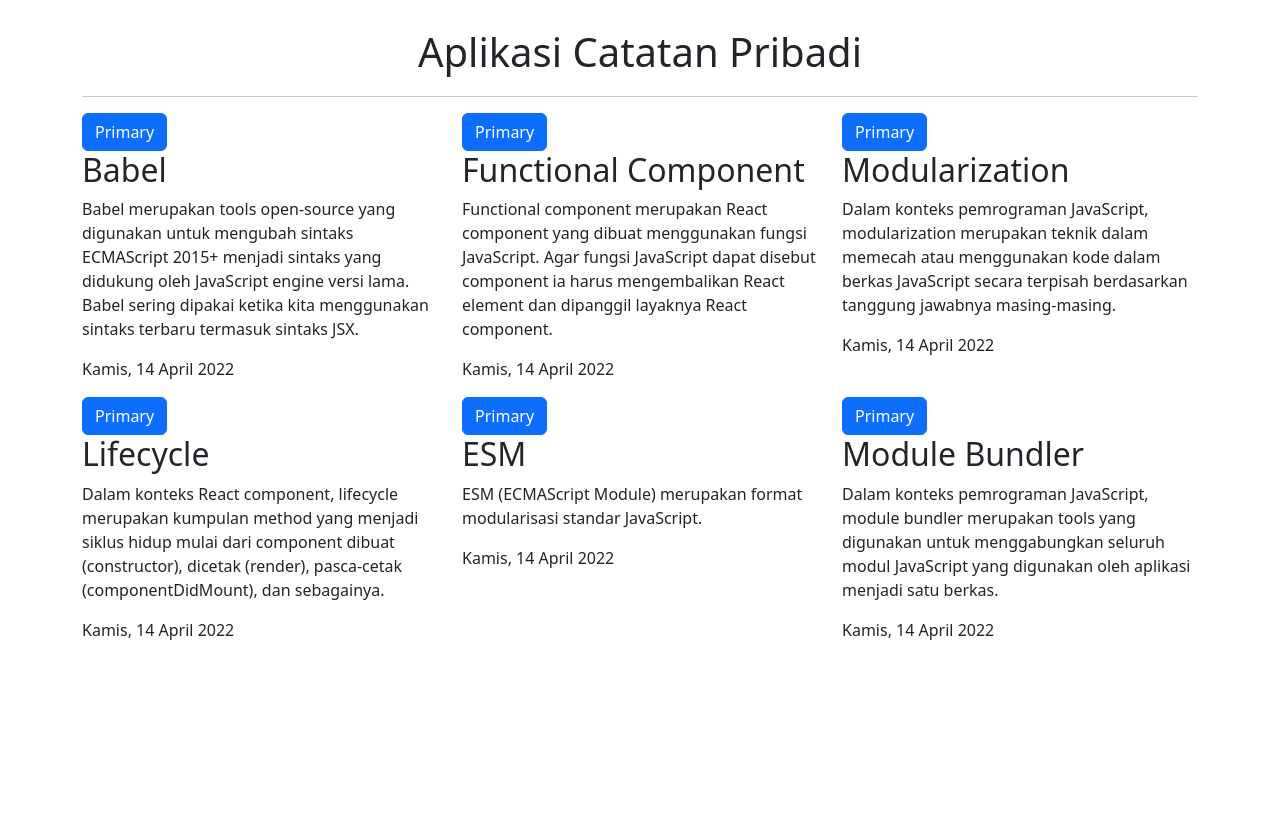
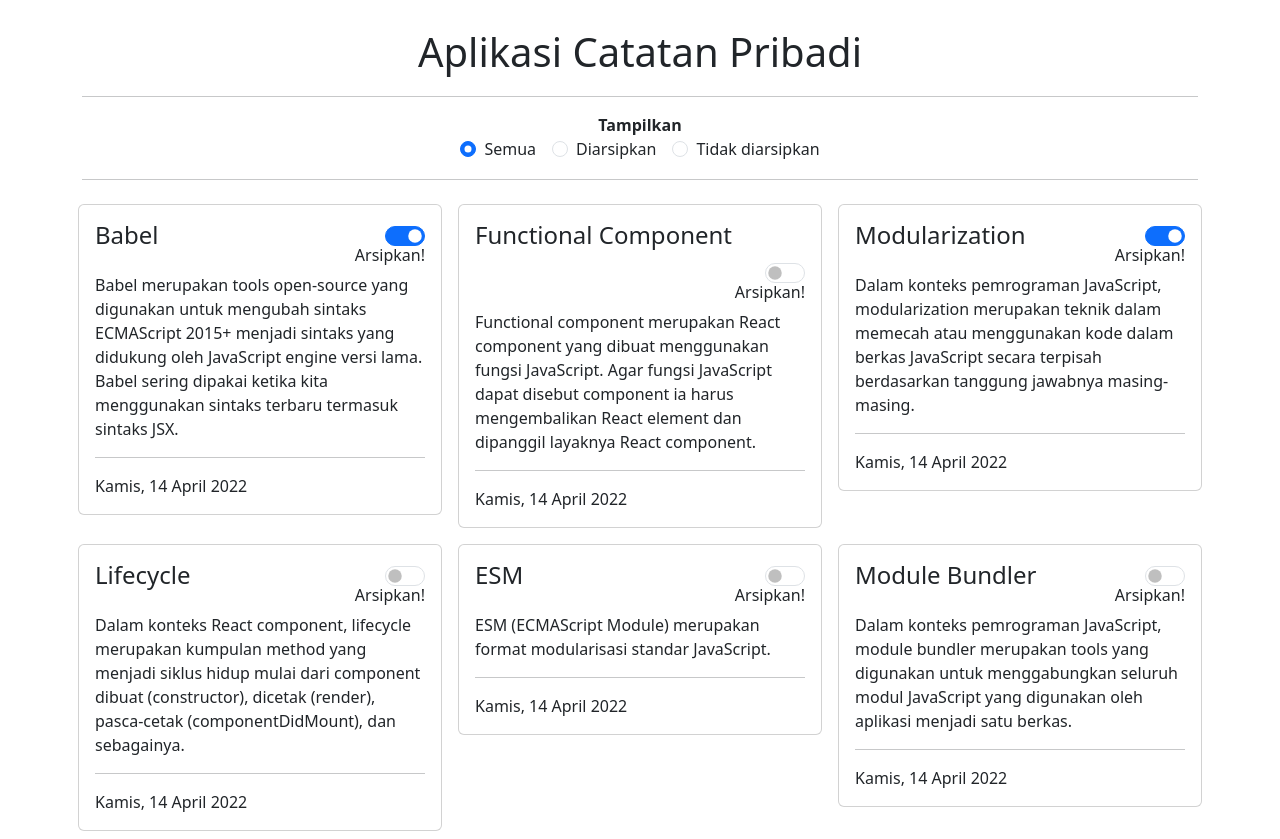
Before and after one commit to oets-man/dicoding-react-personal-notes-app, a React (Vite) app: page / in a window 1280 px wide. Before the commit the page ends 800 px from the top, so only its background shows below. Built offline with nearby package versions, Linux system fonts and the light colour scheme.

Commit message:
success change-view

```diff
--- a/src/App.jsx
+++ b/src/App.jsx
@@ -1,24 +1,44 @@
 // eslint-disable-next-line no-unused-vars
 import React from 'react';
 import data from '../src/data';
-import ListContainer from './note/ListContainer'
+import ListContainer from './note/ListContainer';
 import 'bootstrap/dist/css/bootstrap.min.css';
 import Container from 'react-bootstrap/Container';
+import SelectView from './note/SelectView';
 
 class App extends React.Component {
 	constructor(props) {
 		super(props);
 		this.state = {
 			notes: data(),
+			view: 'all',
 		};
+		this.toggleArchived_ev = this.toggleArchived_ev.bind(this);
+		this.changeView = this.changeView.bind(this);
+	}
+
+	toggleArchived_ev(id) {
+		const notes = this.state.notes.map((note) => {
+			if (note.id == id) {
+				return (note = { ...note, archived: !note.archived });
+			}
+			return note;
+		});
+		this.setState({ notes });
+	}
+
+	changeView(e) {
+		this.setState({ view: e.target.id });
 	}
 
 	render() {
 		return (
 			<Container>
-				<h1 className='text-center p-1 mt-4'>Aplikasi Catatan Pribadi</h1>
-				<hr/>
-				<ListContainer notes={this.state.notes}/>
+				<h1 className="text-center p-1 mt-4">Aplikasi Catatan Pribadi</h1>
+				<hr />
+				<SelectView changeView={this.changeView}/>
+				<hr />
+				<ListContainer notes={this.state.notes} view={this.state.view} toggleArchived={this.toggleArchived_ev} />
 			</Container>
 		);
 	}
--- a/src/data/index.js
+++ b/src/data/index.js
@@ -4,7 +4,7 @@ const getInitialData = () => [
 		title: 'Babel',
 		body: 'Babel merupakan tools open-source yang digunakan untuk mengubah sintaks ECMAScript 2015+ menjadi sintaks yang didukung oleh JavaScript engine versi lama. Babel sering dipakai ketika kita menggunakan sintaks terbaru termasuk sintaks JSX.',
 		createdAt: '2022-04-14T04:27:34.572Z',
-		archived: false,
+		archived: true,
 	},
 	{
 		id: 2,
@@ -18,7 +18,7 @@ const getInitialData = () => [
 		title: 'Modularization',
 		body: 'Dalam konteks pemrograman JavaScript, modularization merupakan teknik dalam memecah atau menggunakan kode dalam berkas JavaScript secara terpisah berdasarkan tanggung jawabnya masing-masing.',
 		createdAt: '2022-04-14T04:27:34.572Z',
-		archived: false,
+		archived: true,
 	},
 	{
 		id: 4,
--- a/src/note/ListContainer.jsx
+++ b/src/note/ListContainer.jsx
@@ -2,15 +2,23 @@
 // eslint-disable-next-line no-unused-vars
 import React from 'react';
 import ListItems from './ListItems';
+import Row from 'react-bootstrap/Row';
+import Col from 'react-bootstrap/Col';
 
-export default function ListContainer({ notes }) {
+export default function ListContainer({ notes, toggleArchived, view }) {
+	let localNotes = notes;
+	if (view == 'isArchived') localNotes = notes.filter((note) => note.archived == true);
+	if (view == 'isNotArchived') localNotes = notes.filter((note) => note.archived == false);
+
+	// console.log(localNotes);
+
 	return (
-		<div className='row'>
-			{notes.map((note) => (
-				<div className='col-12 col-md-6 col-xl-4' key={note.id}>
-					<ListItems  {...note} />
-				</div>
+		<Row>
+			{localNotes.map((note) => (
+				<Col sm="12" md="6" lg="4" key={note.id} className="p-2">
+					<ListItems {...note} toggleArchived={toggleArchived} />
+				</Col>
 			))}
-		</div>
+		</Row>
 	);
 }
--- a/src/note/ListItems.jsx
+++ b/src/note/ListItems.jsx
@@ -2,17 +2,30 @@
 // eslint-disable-next-line no-unused-vars
 import React from 'react';
 import showFormattedDate from '../utils/format-date';
-import { Button } from 'react-bootstrap';
+import Card from 'react-bootstrap/Card';
+import Form from 'react-bootstrap/Form';
 
-
-export default function ListItems({ title, body, createdAt }) {
+export default function ListItems({ title, body, createdAt, archived, toggleArchived, id }) {
 	return (
-		<>
-      <Button variant="primary">Primary</Button>{' '}
-
-			<h2>{title}</h2>
-			<p>{body}</p>
-			<p>{showFormattedDate(createdAt)}</p>
-		</>
+		<Card className="p-3">
+			<Card.Title className="row">
+				<h2 className="col-auto fw-normal fs-4">{title}</h2>
+				<div className="col text-end">
+					<Form.Check // prettier-ignore
+						type="switch"
+						key={archived}
+						checked={archived}
+						onChange={() => toggleArchived(id)}
+					/>
+					<p className="small fw-light fs-6 m-0">Arsipkan!</p>
+				</div>
+			</Card.Title>
+			<Card.Body className="p-0">
+				{/* <p>{archived ? 'ya' : 'tidak'}</p> */}
+				<p>{body}</p>
+				<hr />
+				<p className="m-0">{showFormattedDate(createdAt)}</p>
+			</Card.Body>
+		</Card>
 	);
 }
--- /dev/null
+++ b/src/note/SelectView.jsx
@@ -0,0 +1,17 @@
+/* eslint-disable react/prop-types */
+// eslint-disable-next-line no-unused-vars
+import React from 'react';
+import Form from 'react-bootstrap/Form';
+
+export default function SelectView({changeView}) {
+	return (
+		<>
+			<p className="text-center fw-bold m-0">Tampilkan</p>
+			<div className="d-flex justify-content-center gap-3">
+				<Form.Check type="radio" name="archived" onChange={changeView} label="Semua" id="all" defaultChecked />
+				<Form.Check type="radio" name="archived" onChange={changeView} label="Diarsipkan" id="isArchived" />
+				<Form.Check type="radio" name="archived" onChange={changeView} label="Tidak diarsipkan" id="isNotArchived" />
+			</div>
+		</>
+	);
+}
```
